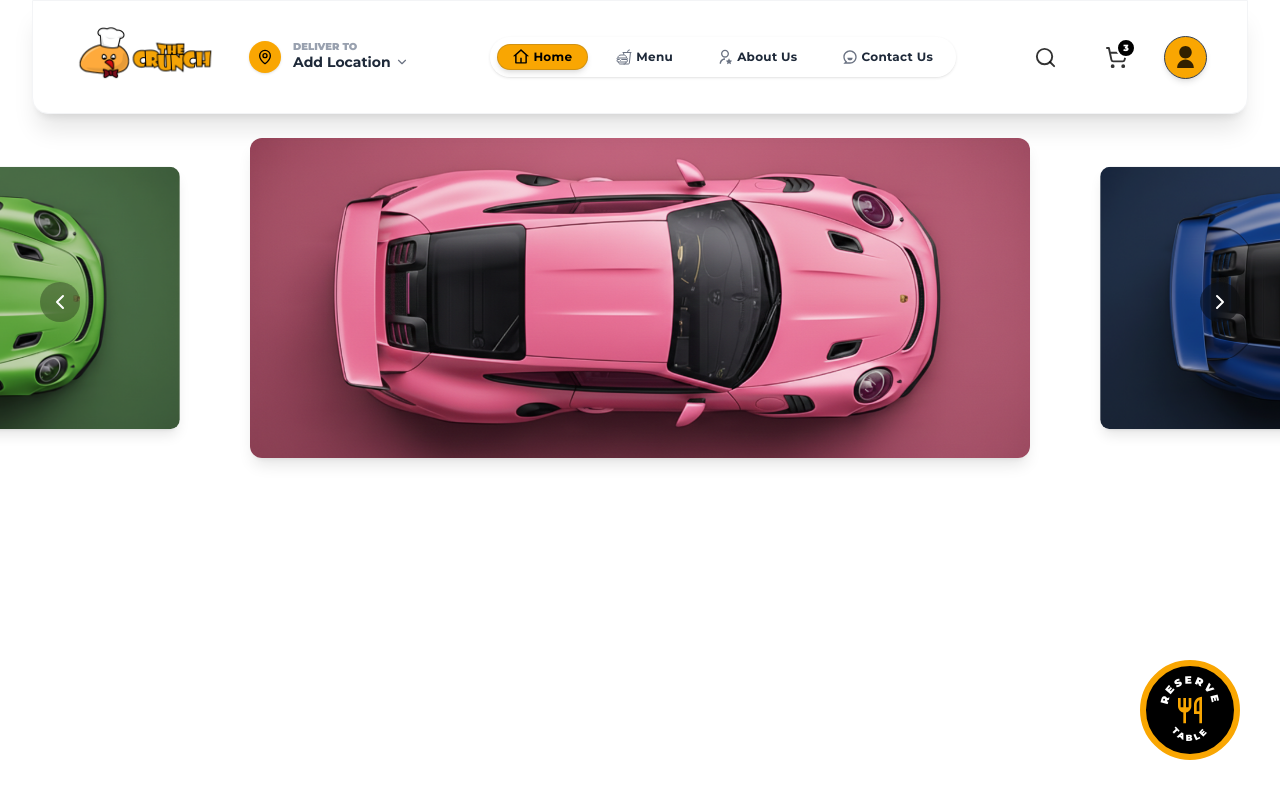
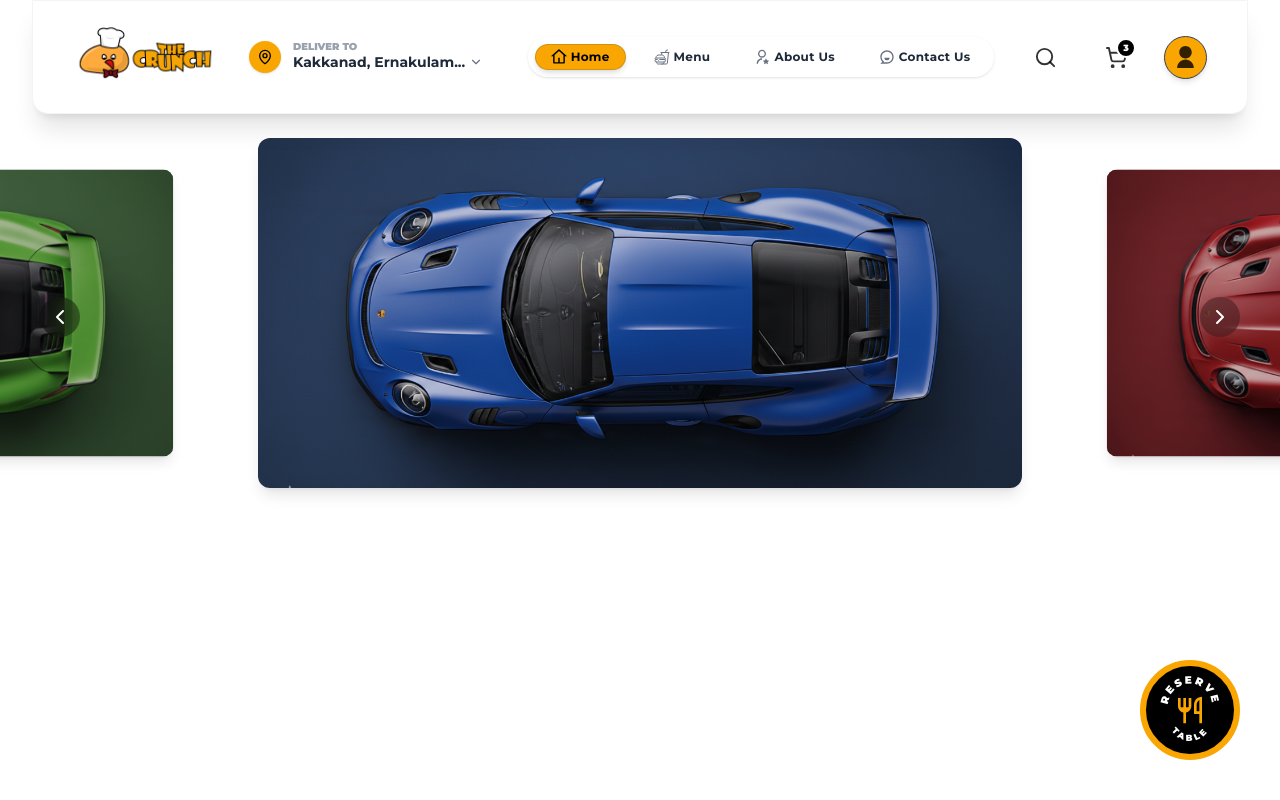
Before and after one commit to Nived11/Restaurant_APP, a React (Vite) app in the folder front-end/: page / in a window 1280 px wide. Shown: the top 800 px of the page. Built offline with nearby package versions, Linux system fonts and the light colour scheme.

Commit message:
Home Banner

```diff
--- a/front-end/src/components/common/Header.jsx
+++ b/front-end/src/components/common/Header.jsx
@@ -62,24 +62,16 @@ const Header = () => {
     setSearchQuery("");
   };
 
-  // Handle click outside search bar
   useEffect(() => {
     const handleClickOutside = (event) => {
       if (searchRef.current && !searchRef.current.contains(event.target)) {
         handleCloseSearch();
       }
     };
-
-    if (searchOpen) {
-      document.addEventListener("mousedown", handleClickOutside);
-    }
-
-    return () => {
-      document.removeEventListener("mousedown", handleClickOutside);
-    };
+    if (searchOpen) document.addEventListener("mousedown", handleClickOutside);
+    return () => document.removeEventListener("mousedown", handleClickOutside);
   }, [searchOpen]);
 
-  // Bottom Nav Config
   const mobileNavLinks = [
     { name: "Home", path: "/", icon: <RiHome4Line size={22} />, activeIcon: <RiHome4Fill size={22} /> },
     { name: "Menu", path: "/menu", icon: <RiRestaurantLine size={22} />, activeIcon: <RiRestaurantFill size={22} /> },
@@ -90,21 +82,19 @@ const Header = () => {
   return (
     <>
       {/* 1. MOBILE VIEW UI */}
-      <div className=" rounded-b-2xl  md:hidden sticky top-0 z-[100] transition-all duration-300" style={{ background: "linear-gradient(180deg, #f9a602 0%, #fffbeb 60%, #ffffff 100%)" }}>
+      <div className="rounded-b-2xl md:hidden sticky top-0 z-[100] transition-all duration-300" style={{ background: "linear-gradient(180deg, #f9a602 0%, #fffbeb 60%, #ffffff 100%)" }}>
         <div className="flex justify-center pt-0">
           <Link to="/"><img src={Logo} alt="Logo" className="h-20 w-50 object-contain" /></Link>
         </div>
-
         <div className="px-5 pb-2">
           <div className="flex items-center bg-white backdrop-blur-md rounded-full px-4 py-2 border border-primary/25 shadow-md">
             <Search size={18} className="text-black mr-2" />
             <input type="text" placeholder={`Search for ${displayText}|`} className="bg-transparent outline-none text-sm w-full font-medium placeholder:text-gray-500" value={searchQuery} onChange={(e) => setSearchQuery(e.target.value)} />
           </div>
         </div>
-
         <AnimatePresence>
           {showExtras && (
-            <motion.div initial={{ height: 0, opacity: 0 }} animate={{ height: "auto", opacity: 1 }} exit={{ height: 0, opacity: 0 }} transition={{ duration: 0.3, ease: "easeInOut" }} className="overflow-hidden">
+            <motion.div initial={{ height: 0, opacity: 0 }} animate={{ height: "auto", opacity: 1 }} exit={{ height: 0, opacity: 0 }} className="overflow-hidden">
               <div className="flex items-center px-5 gap-1 pb-3 text-gray-500">
                 <MapPin size={14} className="text-black" />
                 <span className="text-[11px] font-bold text-gray-700">Kakkanad, Ernakulam, Kerala</span>
@@ -114,77 +104,38 @@ const Header = () => {
           )}
         </AnimatePresence>
 
-        {/* MOBILE BOTTOM NAV */}
         <nav className="fixed bottom-0 left-0 right-0 z-[100] bg-white border-t border-gray-100 shadow-[0_-10px_30px_rgba(0,0,0,0.08)] px-2 py-1 flex items-center justify-around pb-4">
           {mobileNavLinks.slice(0, 2).map((link) => {
             const isActive = location.pathname === link.path;
             const displayIcon = link.name === "Menu" ? <IoFastFoodOutline size={22} /> : link.icon;
             const displayActiveIcon = link.name === "Menu" ? <IoFastFood size={22} className="fill-current" /> : link.activeIcon;
-
             return (
-              <Link
-                key={link.path}
-                to={link.path}
-                className="relative flex flex-col items-center justify-center w-14 h-12 rounded-xl transition-all duration-300 hover:bg-gray-100"
-              >
-                <AnimatePresence>
-                  {isActive && (
-                    <motion.div
-                      layoutId="mobileNavPill"
-                      className="absolute inset-0 bg-primary rounded-xl border border-black/5 shadow-sm"
-                      transition={{ type: "spring", stiffness: 350, damping: 30 }}
-                    />
-                  )}
-                </AnimatePresence>
-
+              <Link key={link.path} to={link.path} className="relative flex flex-col items-center justify-center w-14 h-12 rounded-xl transition-all duration-300 hover:bg-gray-100">
+                <AnimatePresence>{isActive && <motion.div layoutId="mobileNavPill" className="absolute inset-0 bg-primary rounded-xl border border-black/5 shadow-sm" transition={{ type: "spring", stiffness: 350, damping: 30 }} />}</AnimatePresence>
                 <div className="relative z-10 flex flex-col items-center">
-                  <div className={`transition-transform duration-300 ${isActive ? "text-black scale-110" : "text-gray-600"}`}>
-                    {isActive ? displayActiveIcon : displayIcon}
-                  </div>
-                  <span className={`text-[9px] font-black mt-0.5 transition-colors duration-300 ${isActive ? "text-black" : "text-gray-600"}`}>
-                    {link.name}
-                  </span>
+                  <div className={`transition-transform duration-300 ${isActive ? "text-black scale-110" : "text-gray-600"}`}>{isActive ? displayActiveIcon : displayIcon}</div>
+                  <span className={`text-[9px] font-black mt-0.5 transition-colors duration-300 ${isActive ? "text-black" : "text-gray-600"}`}>{link.name}</span>
                 </div>
               </Link>
             );
           })}
-
-          {/* CENTER RESERVE BUTTON */}
           <div className="relative -mt-12 mx-2">
             <motion.button whileTap={{ scale: 0.9 }} className="w-14 h-14 bg-black rounded-full border-4 border-white shadow-lg flex items-center justify-center text-primary">
               <RiRestaurantLine size={24} />
               <div className="absolute -bottom-5"><span className="text-[9px] font-black text-black uppercase">Reserve</span></div>
             </motion.button>
           </div>
-
-          {/* CART AND PROFILE LINKS */}
           {mobileNavLinks.slice(2, 4).map((link) => {
             const isActive = location.pathname === link.path;
             return (
               <Link key={link.path} to={link.path} className="relative flex flex-col items-center justify-center w-14 h-12">
-                <AnimatePresence>
-                  {isActive && (
-                    <motion.div
-                      layoutId="mobileNavPill"
-                      className="absolute inset-0 bg-primary rounded-xl border border-black/10 shadow-sm"
-                      transition={{ type: "spring", stiffness: 350, damping: 30 }}
-                    />
-                  )}
-                </AnimatePresence>
-
+                <AnimatePresence>{isActive && <motion.div layoutId="mobileNavPill" className="absolute inset-0 bg-primary rounded-xl border border-black/10 shadow-sm" transition={{ type: "spring", stiffness: 350, damping: 30 }} />}</AnimatePresence>
                 <div className="relative z-10 flex flex-col items-center">
                   <div className={`relative transition-transform duration-300 ${isActive ? "text-black scale-110" : "text-gray-600"}`}>
                     {isActive ? link.activeIcon : link.icon}
-                    {link.badge && (
-                      <span className="absolute -top-1 -right-1 bg-black text-white text-[8px] h-3.5 w-3.5 rounded-full flex items-center justify-center border border-white">
-                        {link.badge}
-                      </span>
-                    )}
+                    {link.badge && <span className="absolute -top-1 -right-1 bg-black text-white text-[8px] h-3.5 w-3.5 rounded-full flex items-center justify-center border border-white">{link.badge}</span>}
                   </div>
-                  {/* Fixed styling here to match Home/Menu: changed font-bold to font-black and text-gray-800 to text-gray-600 */}
-                  <span className={`text-[9px] font-black mt-0.5 transition-colors duration-300 ${isActive ? "text-black" : "text-gray-600"}`}>
-                    {link.name}
-                  </span>
+                  <span className={`text-[9px] font-black mt-0.5 transition-colors duration-300 ${isActive ? "text-black" : "text-gray-600"}`}>{link.name}</span>
                 </div>
               </Link>
             );
@@ -194,6 +145,7 @@ const Header = () => {
 
       {/* 2. DESKTOP & TABLET VIEW UI */}
       <div className="hidden md:block sticky top-0 z-50">
+        {/* Floating Reserve Button */}
         <div className="fixed bottom-6 right-6 lg:bottom-10 lg:right-10 z-[100] ">
           <motion.button whileHover={{ scale: 1.05 }} whileTap={{ scale: 0.95 }} className="cursor-pointer relative w-20 h-20 lg:w-25 lg:h-25 bg-black rounded-full shadow-[0_10px_30_rgba(0,0,0,0.4)] border-4 lg:border-6 border-primary flex items-center justify-center group transition-all">
             <svg className="absolute inset-0 w-full h-full" viewBox="0 0 100 100">
@@ -204,15 +156,18 @@ const Header = () => {
             <RiRestaurantLine className="text-primary group-hover:scale-110 group-hover:rotate-12 transition-transform duration-300 w-6 h-6 lg:w-8 lg:h-8" />
           </motion.button>
         </div>
+
         <header className="bg-white rounded-b-2xl shadow-xl w-[95%] mx-auto flex flex-col items-center overflow-visible border border-gray-100">
           <div className="max-w-[1440px] h-20 md:h-24 lg:h-28 mx-auto px-4 md:px-6 lg:px-10 w-full flex items-center justify-between">
             <div className="flex items-center gap-2 lg:gap-4 shrink-0">
               <Link to="/" className="flex-shrink-0 transition-transform hover:scale-105 active:scale-95"><img src={Logo} alt="Logo" className="h-12 md:h-16 lg:h-24 w-auto object-contain" /></Link>
+
+              {/* LOCATION: Shown ONLY on Large Desktops (xl) to prevent overflow */}
               <div className="hidden xl:flex items-center gap-3 px-4 py-2 rounded-2xl cursor-pointer hover:bg-gray-100 transition-colors">
                 <div className="p-2 bg-primary rounded-full shadow-sm"><MapPin size={16} className="text-black" /></div>
                 <div className="flex flex-col">
                   <span className="text-[10px] font-black text-gray-400 uppercase leading-none">Deliver To</span>
-                  <div className="flex items-center gap-1"><span className="text-sm font-bold text-gray-800 whitespace-nowrap">Add Location</span><ChevronDown size={14} className="text-gray-500" /></div>
+                  <div className="flex items-center gap-1"><span className="text-sm font-bold text-gray-800 whitespace-nowrap">Kakkanad, Ernakulam...</span><ChevronDown size={14} className="text-gray-500" /></div>
                 </div>
               </div>
             </div>
@@ -240,7 +195,7 @@ const Header = () => {
                 {!searchOpen && <button onClick={() => setSearchOpen(true)} className="cursor-pointer p-2 lg:p-3 hover:bg-gray-100 rounded-full text-gray-700 transition-all active:scale-90"><Search size={20} className="lg:size-[23px] text-black/80" /></button>}
                 <AnimatePresence>
                   {searchOpen && (
-                    <motion.div initial={{ width: 0, opacity: 0 }} animate={{ width: "clamp(200px, 30vw, 350px)", opacity: 1 }} exit={{ width: 0, opacity: 0 }} className=" absolute right-0 top-1/2 -translate-y-1/2 flex items-center bg-white rounded-full px-4 py-2 border-2 border-primary shadow-xl z-50 overflow-hidden">
+                    <motion.div initial={{ width: 0, opacity: 0 }} animate={{ width: "clamp(200px, 30vw, 350px)", opacity: 1 }} exit={{ width: 0, opacity: 0 }} className="absolute right-0 top-1/2 -translate-y-1/2 flex items-center bg-white rounded-full px-4 py-2 border-2 border-primary shadow-xl z-50 overflow-hidden">
                       <Search size={18} className="text-black/80 shrink-0 mr-2" />
                       <input type="text" placeholder="Search..." className="bg-transparent outline-none text-xs lg:text-sm w-full font-semibold" value={searchQuery} onChange={(e) => setSearchQuery(e.target.value)} autoFocus />
                       <button onClick={handleCloseSearch} className="shrink-0 p-1 hover:bg-gray-100 rounded-full ml-1"><X size={14} /></button>
@@ -254,6 +209,15 @@ const Header = () => {
               </div>
             </div>
           </div>
+
+          {/* TABLET/LAPTOP (1024px) LOCATION BAR: Visible only between md and xl */}
+          <div className="hidden md:flex xl:hidden w-full px-10 pb-4 justify-start">
+            <div className="flex items-center gap-2 text-gray-500 cursor-pointer hover:text-black transition-colors">
+              <MapPin size={14} className="text-primary fill-primary/20" />
+              <span className="text-xs font-bold text-gray-700">Kakkanad, Ernakulam, Kerala</span>
+              <ChevronDown size={12} className="text-gray-400" />
+            </div>
+          </div>
         </header>
       </div>
     </>
--- a/front-end/src/features/user/home/components/BannerSection.jsx
+++ b/front-end/src/features/user/home/components/BannerSection.jsx
@@ -1,70 +1,81 @@
-import React, { useRef, useState } from 'react';
+import React, { useRef, useState, useEffect } from "react";
 import Slider from "react-slick";
 import { motion } from "framer-motion";
 import { FiChevronLeft, FiChevronRight } from "react-icons/fi";
 import "slick-carousel/slick/slick.css";
 import "slick-carousel/slick/slick-theme.css";
 
-// Your imports
 import car1 from "../../../../assets/cars1.png";
 import car2 from "../../../../assets/cars2.png";
 import car3 from "../../../../assets/cars3.png";
 import car4 from "../../../../assets/cars4.png";
 import car5 from "../../../../assets/cars5.png";
 
-
 const BannerSection = () => {
   const sliderRef = useRef(null);
   const [activeIndex, setActiveIndex] = useState(0);
+  const [isMobile, setIsMobile] = useState(false);
+
+  // Detect mobile properly
+  useEffect(() => {
+    const handleResize = () => {
+      setIsMobile(window.innerWidth < 1024); // 1024px breakpoint for mobile and tablet
+    };
+
+    handleResize(); // run once
+    window.addEventListener("resize", handleResize);
+
+    return () => window.removeEventListener("resize", handleResize);
+  }, []);
 
 const bannerData = [
-        { id: 1, image: car1, name: "Car 1" },
-        { id: 2, image: car2, name: "Car 2" },
-        { id: 3, image: car3, name: "Car 3" },
-        { id: 4, image: car4, name: "Car 4" },
-        { id: 5, image: car5, name: "Car 5" },
+  {
+    id: 1,
+    desktopImg: car1,
+    mobileImg: car2,
+    name: "Car 1",
+  },
+  {
+    id: 2,
+    desktopImg: car3,
+    mobileImg: car4,
+    name: "Car 2",
+  },
+  {
+    id: 3,
+    desktopImg: car5,
+    mobileImg: car1,
+    name: "Car 3",
+  },
 ];
 
+
   const settings = {
-        className: "center",
-        centerMode: true,
     infinite: true,
-        centerPadding: "250px",
     slidesToShow: 1,
     speed: 800,
     autoplay: true,
     autoplaySpeed: 3000,
     arrows: false,
     dots: false,
+    centerMode: !isMobile, // disable centerMode on mobile
+    centerPadding: isMobile ? "0px" : "250px",
     beforeChange: (current, next) => setActiveIndex(next),
-        responsive: [
-            {
-                breakpoint: 1024,
-                settings: { centerPadding: "100px" }
-            },
-            {
-                breakpoint: 640,
-                settings: {
-                    centerMode: false,
-                    centerPadding: "0px"
-                }
-            }
-        ]
   };
 
   return (
-        <div className="relative w-full overflow-hidden py-6  group">
-            {/* Navigation Buttons - Restored to your original design */}
+    <div className="relative w-full overflow-hidden py-6 group">
+      {/* Desktop Arrows */}
       <button
         onClick={() => sliderRef.current?.slickPrev()}
-                className="cursor-pointer hidden md:block absolute left-10 top-1/2 -translate-y-1/2 z-40 bg-black/30 backdrop-blur-md rounded-full p-2 hover:bg-black/50 transition"
+        className="hidden md:block absolute left-10 top-1/2 -translate-y-1/2 z-40 bg-black/30 backdrop-blur-md rounded-full p-2 hover:bg-black/50 transition"
       >
         <FiChevronLeft size={24} className="text-white" />
       </button>
 
       <button
         onClick={() => sliderRef.current?.slickNext()}
-                className="cursor-pointer hidden md:block absolute right-10 top-1/2 -translate-y-1/2 z-40 bg-black/30 backdrop-blur-md rounded-full p-2 hover:bg-black/50 transition"
+        className="hidden md:block absolute right-10 top-1/2 -translate-y-1/2 z-40 bg-black/30 backdrop-blur-md rounded-full p-2 hover:bg-black/50 transition"
       >
         <FiChevronRight size={24} className="text-white" />
       </button>
@@ -74,37 +85,45 @@ const BannerSection = () => {
           const isActive = index === activeIndex;
 
           return (
-                        <div key={banner.id} className="outline-none focus:outline-none w-full h-full  py-0 px-2 sm:px-0">
+            <div key={banner.id} className="px-2">
               <motion.div
                 initial={false}
                 animate={{
-                                    scale: isActive ? 1 : 0.82,
+                  scale: !isMobile ? (isActive ? 1 : 0.82) : 1,
                 }}
                 transition={{
                   type: "spring",
                   stiffness: 120,
                   damping: 20,
                 }}
-                                className="relative w-full h-[180px] md:h-[280px] lg:h-[320px] overflow-hidden rounded-xl shadow-lg"
+                className="relative w-full h-[180px] md:h-[300px]  lg:h-[350px] overflow-hidden rounded-xl shadow-lg"
               >
-                                {/* Image */}
-                                <img
-                                    src={banner.image}
-                                    alt={banner.name}
-                                    className="w-full h-full object-cover"
+                <picture>
+  {/* Mobile Image */}
+  <source
+    media="(max-width: 1023px)"
+    srcSet={banner.mobileImg}
   />
 
-                                {/* Black overlay for side images */}
+  {/* Desktop Image (default) */}
+  <img
+    src={banner.desktopImg}
+    alt={banner.name}
+    className="w-full h-full object-cover scale-x-[-1]"
+  />
+</picture>
+
+                {!isMobile && (
                   <motion.div
                     initial={false}
                     animate={{
                       opacity: isActive ? 0 : 0.55,
                     }}
                     transition={{ duration: 0.4 }}
-                                    className="absolute inset-0 bg-black/20"
+                    className="absolute inset-0 bg-black/40"
                   />
+                )}
               </motion.div>
-
             </div>
           );
         })}
```
Lines whose indentation alone changed are shown as unchanged.
